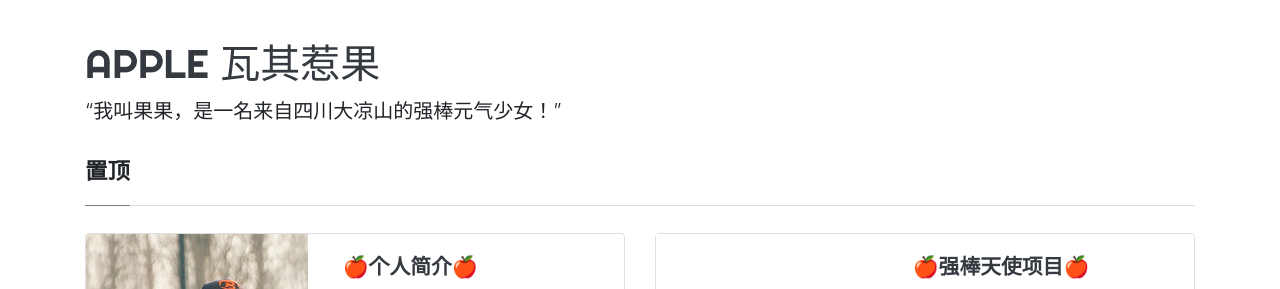
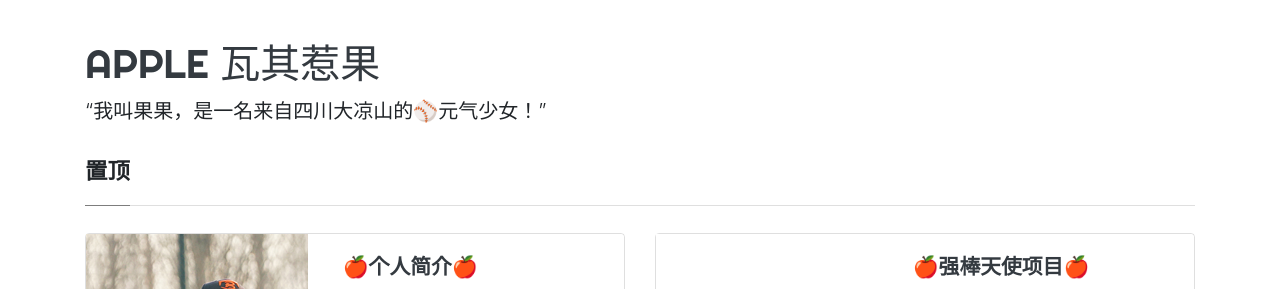
Before and after one commit to Cirrrrrcus/Baseball-Angels-Apple, a Jekyll site: the page built from index.html, in a window 1280 px wide. Shown: the top 289 px of the page. Built offline with Jekyll 4.4.1, drawn with Linux system fonts in a browser that asks for light colours; nearby versions of some CDN libraries; emoji names are drawn with the system emoji font; the list of posts is cut into pages by our own code.

Commit message:
Update _config.yml

```diff
--- a/_config.yml
+++ b/_config.yml
@@ -6,7 +6,7 @@ title: "BASEBALL ANGELS 强棒少女"
 # 网站的主标题
 name: "APPLE 瓦其惹果"
 # 网站副标题
-description: "“我叫果果，是一名来自四川大凉山的强棒元气少女！”"
+description: "“我叫果果，是一名来自四川大凉山的:baseball:元气少女！”"
 
 # 分页配置
 # 每页文章数量
```
